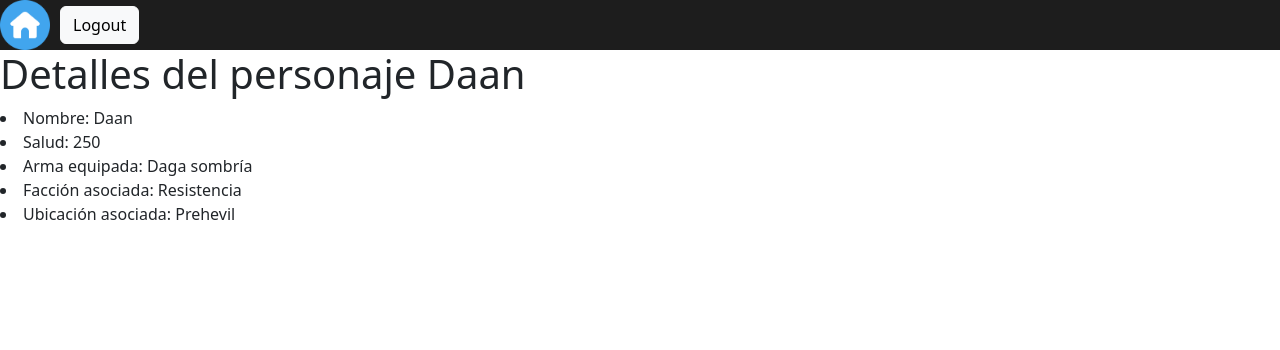
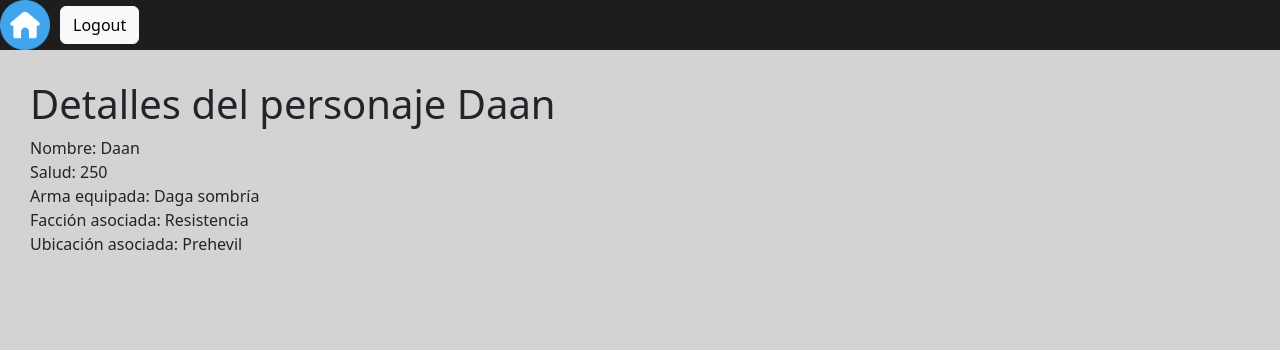
Before and after one commit to Carlos5Noob/TierraMedia-Django, a Django app: page /game/personajes/4/ in a window 1280 px wide. Shown: the top 350 px of the page. Run offline with Django 5.2, Linux system fonts and the light colour scheme; data comes from the database, SQL or seed files in the repository.

Commit message:
mejora gráfica

```diff
--- a/app/templates/app/detalles-faccion.html
+++ b/app/templates/app/detalles-faccion.html
@@ -6,7 +6,7 @@
     <link href="https://cdn.jsdelivr.net/npm/bootstrap@5.3.3/dist/css/bootstrap.min.css" rel="stylesheet">
     <script src="https://cdn.jsdelivr.net/npm/bootstrap@5.3.3/dist/js/bootstrap.bundle.min.js"></script>
 </head>
-<body>
+<body style="background-color: lightgray;">
 
 <header style="background-color: #1D1D1D" class="d-flex flex-wrap align-items-center justify-content-start">
     <a href="{% url 'index' %}"><img src='../../static/home(2).png' alt='home' style='width:50px;height:50px; margin-right: 10px'></a>
@@ -16,9 +16,10 @@
     </form>
 </header>
 
+<div style="margin-top: 30px; margin-left: 30px;">
 <h1>Descripción de la facción {{ faccion }}</h1>
 
 <p>{{ faccion.descripcion }}</p>
-
+</div>
 </body>
 </html>
--- a/app/templates/app/detalles-personaje.html
+++ b/app/templates/app/detalles-personaje.html
@@ -6,7 +6,7 @@
     <link href="https://cdn.jsdelivr.net/npm/bootstrap@5.3.3/dist/css/bootstrap.min.css" rel="stylesheet">
     <script src="https://cdn.jsdelivr.net/npm/bootstrap@5.3.3/dist/js/bootstrap.bundle.min.js"></script>
 </head>
-<body>
+<body style="background-color: lightgray;">
 
 <header style="background-color: #1D1D1D" class="d-flex flex-wrap align-items-center justify-content-start">
     <a href="{% url 'index' %}"><img src='../../static/home(2).png' alt='home' style='width:50px;height:50px; margin-right: 10px'></a>
@@ -15,14 +15,14 @@
         <button type='submit' class='btn btn-light'>Logout</button>
     </form>
 </header>
+<div style="margin-top: 30px; margin-left: 30px;">
+    <h1>Detalles del personaje {{ personaje }}</h1>
 
-<h1>Detalles del personaje {{ personaje }}</h1>
-
-<li>Nombre: {{ personaje }}</li>
-<li>Salud: {{ personaje.salud }}</li>
-<li>Arma equipada: {{ personaje.arma }}</li>
-<li>Facción asociada: {{ personaje.faccion }}</li>
-<li>Ubicación asociada: {{ personaje.ubicacion }}</li>
-
+    <li style="list-style-type: none">Nombre: {{ personaje }}</li>
+    <li style="list-style-type: none">Salud: {{ personaje.salud }}</li>
+    <li style="list-style-type: none">Arma equipada: {{ personaje.arma }}</li>
+    <li style="list-style-type: none">Facción asociada: {{ personaje.faccion }}</li>
+    <li style="list-style-type: none">Ubicación asociada: {{ personaje.ubicacion }}</li>
+</div>
 </body>
 </html>
--- a/app/templates/app/detalles-ubicacion.html
+++ b/app/templates/app/detalles-ubicacion.html
@@ -6,7 +6,7 @@
     <link href="https://cdn.jsdelivr.net/npm/bootstrap@5.3.3/dist/css/bootstrap.min.css" rel="stylesheet">
     <script src="https://cdn.jsdelivr.net/npm/bootstrap@5.3.3/dist/js/bootstrap.bundle.min.js"></script>
 </head>
-<body>
+<body style="background-color: lightgray;">
 
 <header style="background-color: #1D1D1D" class="d-flex flex-wrap align-items-center justify-content-start">
     <a href="{% url 'index' %}"><img src='../../static/home(2).png' alt='home' style='width:50px;height:50px; margin-right: 10px'></a>
@@ -16,9 +16,10 @@
     </form>
 </header>
 
+<div style="margin-top: 30px; margin-left: 30px;">
 <h1>Detalles de la ubicación {{ ubicacion }}</h1>
 
 <p>{{ ubicacion.descripcion }}</p>
-
+</div>
 </body>
 </html>
```
Also changed, not shown: app/templates/app/detalles-arma.html (+8 -4 lines), app/static/Sombras de mordor.jpg (added).
